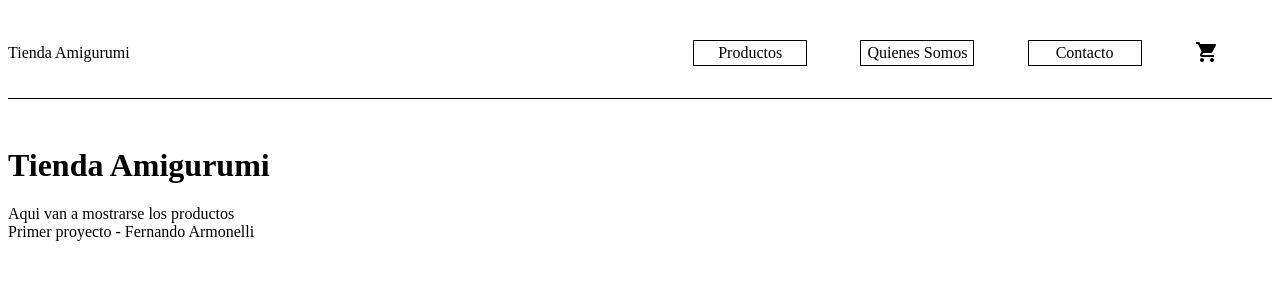
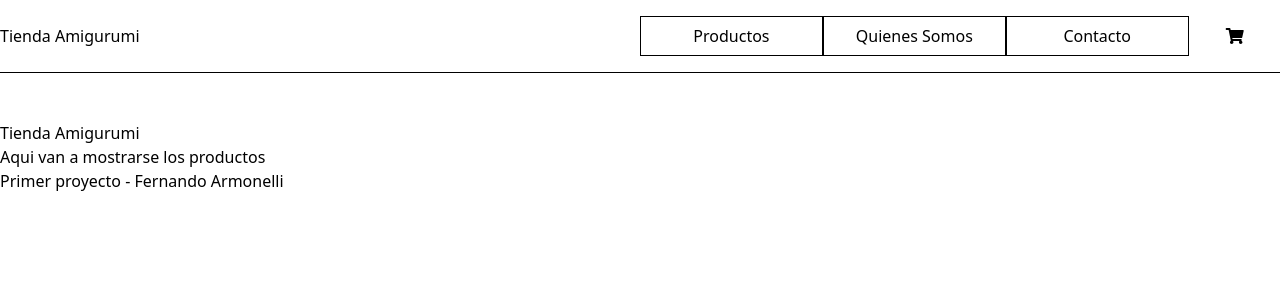
Before and after one commit to fernandoarmonellifiedler/AmigurumiStore-Armonelli, a React (Create React App) app: page / in a window 1280 px wide. Shown: the top 300 px of the page. Built offline with nearby package versions, Linux system fonts and the light colour scheme.

Commit message:
add tailwind and fontawesome

```diff
--- /dev/null
+++ b/postcss.config.js
@@ -0,0 +1,6 @@
+module.exports = {
+  plugins: {
+    tailwindcss: {},
+    autoprefixer: {},
+  },
+}
--- a/src/App.css
+++ b/src/App.css
@@ -1,3 +1,7 @@
+@tailwind base;
+@tailwind components;
+@tailwind utilities;
+
 .App {
     display: flex;
     flex-direction: column;
@@ -26,8 +30,8 @@
 }
 
 .nav-item {
-    width: 7rem;
-    height: 1.5rem;
+    width: 12rem;
+    height: 2.5rem;
     border: 1px solid black;
 
     display: flex;
--- a/src/components/CartWidget/CartWidget.js
+++ b/src/components/CartWidget/CartWidget.js
@@ -1,7 +1,7 @@
-import ShoppingCartIcon from "@material-ui/icons/ShoppingCart";
+import { FaShoppingCart } from "react-icons/fa";
 
 export default function CartWidget() {
     return (
-        <ShoppingCartIcon />
+        <FaShoppingCart className="w-24 m-auto" />
     )
 }
--- a/src/index.js
+++ b/src/index.js
@@ -1,6 +1,7 @@
 import React from 'react';
 import ReactDOM from 'react-dom/client';
 import App from './App';
+import FontAwesome from 'react-fontawesome';
 
 const root = ReactDOM.createRoot(document.getElementById('root'));
 root.render(
--- /dev/null
+++ b/tailwind.config.js
@@ -0,0 +1,9 @@
+module.exports = {
+  content: [
+    "./src/**/*.{js,jsx,ts,tsx}",
+  ],
+  theme: {
+    extend: {},
+  },
+  plugins: [],
+}
```
Also changed, not shown: package.json (+12 -2 lines), 2 other files (tests, documents, lock files or other folders).
